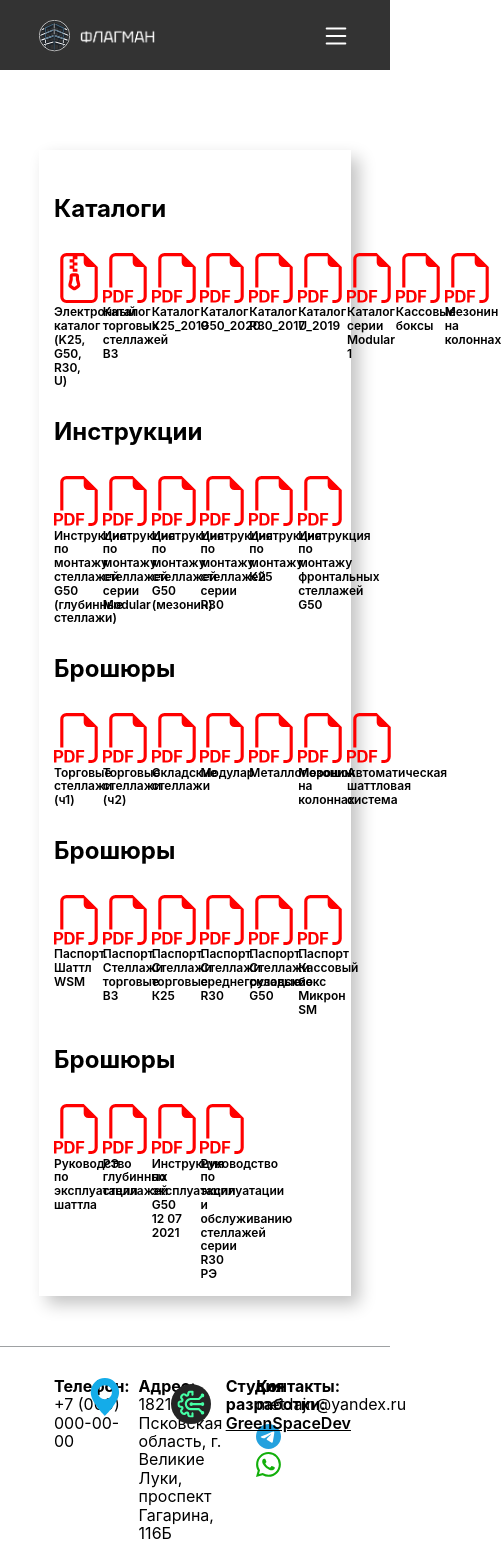
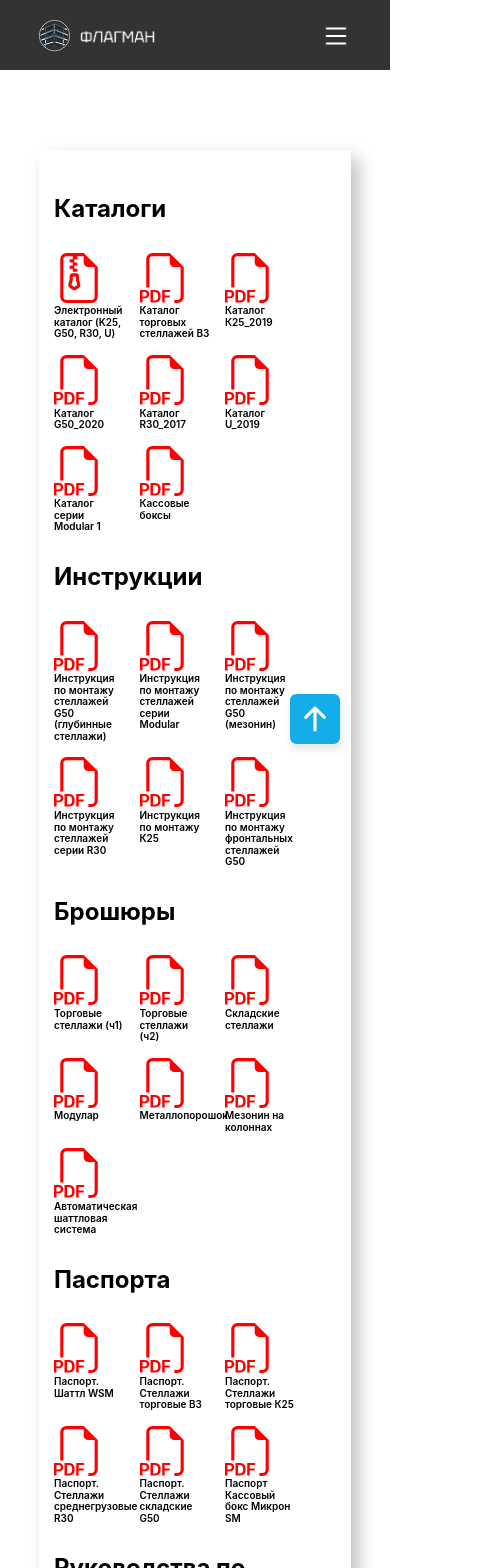
Before and after one commit to GreenSpaceDevelopers/Flagman, a React (Create React App) app: page /catalogs in a window 390 px wide. Shown: the top 1568 px of the page, 501 px wide, since content can reach past the window. Built offline with nearby package versions, Linux system fonts and the light colour scheme.

Commit message:
Alert & MobileFix

```diff
--- a/src/App.css
+++ b/src/App.css
@@ -1,3 +1,5 @@
+@import './AppStyles.css';
+
 .App {
     width: 100%;
     min-height: 100vh;
@@ -7,3 +9,12 @@
     height: auto;
     width: auto;
 }
+
+.scrollToTopButton {
+    cursor: pointer;
+    position: fixed;
+    bottom: 100px;
+    right: 50px;
+    color: var(--appMainColor);
+    box-shadow: 2px 5px 8px rgba(1, 1, 1, 0.1);
+}
--- a/src/App.tsx
+++ b/src/App.tsx
@@ -3,6 +3,7 @@ import './App.css';
 import AppRouter from './components/AppRouter';
 import Footer from './components/Footer/Footer';
 import Navbar from './components/Navbar/Navbar';
+import { ArrowUpCircleFill, ArrowUpLeftCircleFill, ArrowUpSquareFill } from 'react-bootstrap-icons';
 
 const App: React.FC = function() {
     const [navbarHeight, setNavbarHeight] = useState<number>(0);
@@ -14,11 +15,17 @@ const App: React.FC = function() {
         }
     }, []);
 
+    const scrollToTop = () => {
+        window.scrollTo({ top: 0, behavior: 'smooth' });
+    };
+
     return (
         <>
             <Navbar ref={navbarRef} />
             <div className="App" style={{ marginTop: `${navbarHeight}px` }}>
                 <AppRouter />
+
+                <ArrowUpSquareFill className="scrollToTopButton" onClick={scrollToTop} size={50} />
             </div>
             <Footer />
         </>
--- a/src/components/Footer/Footer.css
+++ b/src/components/Footer/Footer.css
@@ -89,3 +89,32 @@
         }
     }
 }
+
+@media (max-width: 940px) {
+    .footer_info_container {
+        gap: 20px;
+        flex-direction: column;
+        .footer_tels_container {
+            width: 100%;
+        }
+        .footer_address_container {
+            width: 100%;
+            justify-content: flex-start;
+            p {
+                width: 90%;
+            }
+        }
+        .footer_contacts_container {
+            width: 100%;
+            justify-content: flex-start;
+        }
+        .footer_developers_container {
+            width: 100%;
+            justify-content: flex-start;
+        }
+    }
+}
+
+@media (max-width: 480px) {
+
+}
--- a/src/components/MyForm/MyForm.css
+++ b/src/components/MyForm/MyForm.css
@@ -32,6 +32,7 @@
         flex-wrap: wrap;
         gap: 10px;
         margin-top: 50px;
+        justify-content: center;
 
         .input {
             border: 1px solid var(--lightTextColor);
--- a/src/components/MyForm/MyForm.tsx
+++ b/src/components/MyForm/MyForm.tsx
@@ -1,12 +1,14 @@
 import { useState } from 'react';
 import axios from 'axios';
 import './MyForm.css';
+import MyFormInfoAlert from '../MyFormInfoAlert/MyFormInfoAlert';
 
 const MyForm: React.FC = () => {
     const [phone, setPhone] = useState<string>('');
     const [name, setName] = useState<string>('');
     const [email, setEmail] = useState<string>('');
     const [desc, setDesc] = useState<string>('');
+    const [isInfoAlertVisible, setInfoAlertVisible] = useState<boolean>(false);
 
     const isPhoneNumberValid = (phone: string): boolean => {
         const phoneRegex = /^[+]*[0-9]{10,15}$/;
@@ -54,7 +56,10 @@ const MyForm: React.FC = () => {
                 }
             );
 
-            alert('Спасибо, мы свяжемся с вами в ближайшее время!')
+            setInfoAlertVisible(true);
+            setTimeout(() => {
+                setInfoAlertVisible(false);
+            }, 5000)
 
             setPhone('');
             setName('');
@@ -73,6 +78,12 @@ const MyForm: React.FC = () => {
             <p>Оставьте контакты, по которым мы можем с вами связаться, наши специалисты помогут с решением вашего вопроса</p>
 
             <form className="form" onSubmit={handleSubmit}>
+                {isInfoAlertVisible && (
+                    <MyFormInfoAlert>
+                        Спасибо, мы свяжемся с вами в ближайшее время!
+                    </MyFormInfoAlert>
+                )}
+
                 <input
                     className="input name"
                     name='Имя'
--- /dev/null
+++ b/src/components/MyFormInfoAlert/MyFormInfoAlert.css
@@ -0,0 +1,11 @@
+@import '../../AppStyles.css';
+
+.MyFormInfoAlert {
+    width: 100%;
+    text-align: center;
+    padding: 10px 20px;
+    border-radius: 10px;
+    border: 2px solid var(--appMainColor);
+    background-color: transparent;
+    font-weight: 600;
+}
--- /dev/null
+++ b/src/components/MyFormInfoAlert/MyFormInfoAlert.tsx
@@ -0,0 +1,16 @@
+import React, { FC, ReactNode } from 'react';
+import './MyFormInfoAlert.css';
+
+interface MyFormInfoAlertProps {
+    children: ReactNode;
+}
+
+const MyFormInfoAlert: FC<MyFormInfoAlertProps> = ({ children }) => {
+    return (
+        <div className='MyFormInfoAlert'>
+            {children}
+        </div>
+    );
+};
+
+export default MyFormInfoAlert;
--- a/src/components/MyModal/MyModal.css
+++ b/src/components/MyModal/MyModal.css
@@ -8,6 +8,7 @@
     justify-content: center;
     align-items: center;
     background-color: rgba(0, 0, 0, 0.5);
+    cursor: pointer;
 }
 
 .myModal.active {
@@ -15,7 +16,10 @@
 }
 
 .myModalContent {
+    width: 1000px;
+    height: auto;
     background-color: white;
     padding: 20px;
     border-radius: 5px;
+    cursor: default;
 }
--- a/src/pages/Catalogs/Catalogs.css
+++ b/src/pages/Catalogs/Catalogs.css
@@ -37,6 +37,26 @@
         > p {
             color: #000;
             font-weight: 600;
+            font-size: clamp(10px, 1vw, 16px);
         }
     }
 }
+
+@media (max-width: 940px) {
+    .catalogsBlock {
+        flex-wrap: wrap;
+
+        > a {
+            width: 25%;
+            text-align: start;
+            font-size: 12px;
+            text-decoration: none;
+        }
+    }
+}
+
+@media (max-width: 480px) {
+    .catalogItem {
+        width: 45%;
+    }
+}
--- a/src/pages/Catalogs/Catalogs.tsx
+++ b/src/pages/Catalogs/Catalogs.tsx
@@ -83,11 +83,6 @@ const Catalogs: React.FC = () => {
                             <FiletypePdf className='catalog_fileLogo' size={50} />
                             <p>Кассовые боксы</p>
                         </a>
-
-                        <a href={file7}>
-                            <FiletypePdf className='catalog_fileLogo' size={50} />
-                            <p>Мезонин на колоннах</p>
-                        </a>
                     </div>
                 </div>
 
@@ -167,7 +162,7 @@ const Catalogs: React.FC = () => {
                 </div>
 
                 <div className='catalogsList'>
-                    <h2>Брошюры</h2>
+                    <h2>Паспорта</h2>
                     <div className='catalogsBlock'>
                         <a href={file21} download>
                             <FiletypePdf className='catalog_fileLogo' size={50} />
@@ -202,7 +197,7 @@ const Catalogs: React.FC = () => {
                 </div>
 
                 <div className='catalogsList'>
-                    <h2>Брошюры</h2>
+                    <h2>Руководства по эксплуатации</h2>
                     <div className='catalogsBlock'>
                         <a href={file27} download>
                             <FiletypePdf className='catalog_fileLogo' size={50} />
--- a/src/pages/Products/Products.css
+++ b/src/pages/Products/Products.css
@@ -25,7 +25,7 @@
         > p {
             font-size: clamp(12px, 2vw, 18px);
             max-width: 100%;
-            padding: 0 20%;
+            padding: 0 10%;
         }
     }
 
@@ -57,5 +57,59 @@
                 text-align: left;
             }
         }
+
+        @media (max-width: 940px) {
+            .catalogItem {
+                width: 30%;
+            }
+        }
+
+        @media (max-width: 480px) {
+            .catalogItem {
+                width: 45%;
+            }
+        }
     }
 }
+
+
+
+.products_tabs {
+    width: 100%;
+    margin-top: 3%;
+    display: flex;
+    gap: 10px;
+    justify-content: center;
+    cursor: pointer;
+
+    > div {
+        font-size: clamp(12px, 2vw, 14px);
+        padding: 10px 20px;
+        box-shadow: 0 2px 8px rgba(1, 1, 1, 0.1);
+        transition: all 500ms ease;
+        border-radius: 8px;
+        border: 1px solid transparent;
+        a {
+            text-decoration: none;
+            color: #000;
+        }
+        &:hover {
+            border: 1px solid var(--lightTextColor);
+            box-shadow: none;
+        }
+    }
+}
+
+@media (max-width: 950px) {
+    .products_tabs {
+        flex-wrap: wrap;
+    }
+}
+
+@media (max-width: 500px) {
+    .products_tabs {
+        > div {
+            width: 100%;
+        }
+    }
+}
--- a/src/pages/Products/Products.tsx
+++ b/src/pages/Products/Products.tsx
@@ -37,8 +37,16 @@ const Products: React.FC = () => {
                     ЭФФЕКТИВНОЕ РАЗМЕЩЕНИЕ СТЕЛЛАЖЕЙ В ТОРГОВОМ ЗАЛЕ МАГАЗИНА ОПРЕДЕЛЯЕТ ПРИБЫЛЬНОСТЬ РАБОТЫ КОМПАНИИ В ЦЕЛОМ,
                     ЕЕ КОНКУРЕНТОСПОСОБНОСТЬ И ПЕРСПЕКТИВЫ РАЗВИТИЯ
                     </p>
+                    <div className='products_tabs'>
+                        <div><a href="#universalShelving">Универсальные стеллажи</a></div>
+                        <div><a href="#specializedRacks">Специализированные стеллажи</a></div>
+                        <div><a href="#integratedShelving">Интегрированные стеллажи</a></div>
+                        <div><a href="#accessoriesForShelving">Аксессуары к торговым стеллажам</a></div>
+                        <div><a href="#cashBoxes">Кассовые боксы</a></div>
+                        </div>
                 </div>
 
+                <div id="universalShelving">
                     <h2 className='Subtitle'>УНИВЕРСАЛЬНЫЕ СТЕЛЛАЖИ</h2>
                     <div className='catalogItems'>
                         {UniversalShelvingConsts.warehouseRacks.map((wr, idx) => (
@@ -50,8 +58,9 @@ const Products: React.FC = () => {
                         ))}
                     </div>
                 </div>
+            </div>
 
-            <div className='catalog'>
+            <div className='catalog' id="specializedRacks">
                 <h2 className='Subtitle'>СПЕЦИАЛИЗИРОВАННЫЕ СТЕЛЛАЖИ</h2>
                 <div className='catalogItems'>
                     {SpecializedRackConsts.specializedRack.map((wr, idx) => (
@@ -64,7 +73,7 @@ const Products: React.FC = () => {
                 </div>
             </div>
 
-            <div className='catalog'>
+            <div className='catalog' id='integratedShelving'>
                 <h2 className='Subtitle'>ИНТЕГРИРОВАННЫЕ СТЕЛЛАЖИ</h2>
                 <div className='catalogItems'>
                     {IntegratedShelvingConsts.integratedShelving.map((wr, idx) => (
@@ -77,7 +86,7 @@ const Products: React.FC = () => {
                 </div>
             </div>
 
-            <div className='catalog'>
+            <div className='catalog' id='accessoriesForShelving'>
                 <h2 className='Subtitle'>АКСЕССУАРЫ К ТОРГОВЫМ СТЕЛЛАЖАМ</h2>
                 <div className='catalogItems'>
                     {AccessoriesForShelvingConsts.accessoriesForShelving.map((wr, idx) => (
@@ -90,7 +99,7 @@ const Products: React.FC = () => {
                 </div>
             </div>
 
-            <div className='catalog'>
+            <div className='catalog' id='cashBoxes'>
                 <h2 className='Subtitle'>КАССОВЫЕ БОКСЫ</h2>
                 <div className='catalogItems'>
                     {CashBoxesConsts.cashBoxes.map((wr, idx) => (
```
Lines whose indentation alone changed are shown as unchanged.
